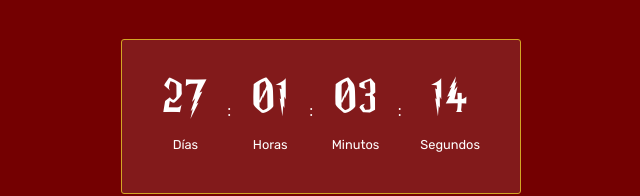
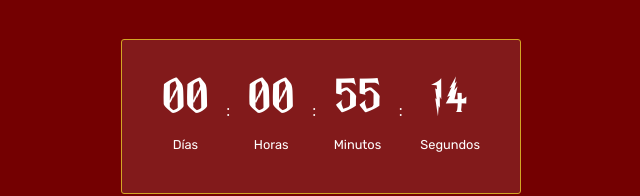
Before and after one commit to eg-delacruz/Cumple-Rafa-2023, a Next.js app: page / in a window 1280 px wide. Shown: the part 512-708 px from the top of the page, without its empty margins (319-959 px from the left). Built offline with nearby package versions, Linux system fonts and the light colour scheme.

Commit message:
Checking project countdown in production

```diff
--- a/components/Pages/Timer/Timer.tsx
+++ b/components/Pages/Timer/Timer.tsx
@@ -10,9 +10,10 @@ import fantasmitas from '@assets/gifs/fantasmitas.gif';
 //Types
 type Props = {
   date: string;
+  setPage: (page: number) => void;
 };
 
-const Timer = ({ date }: Props) => {
+const Timer = ({ date, setPage }: Props) => {
   const alreadyPassed = new Date(date).getTime() - new Date().getTime() < 0;
 
   const [timerDays, setTimerDays] = useState('00');
@@ -45,8 +46,8 @@ const Timer = ({ date }: Props) => {
               // If seconds is greater than 0, return the seconds - 1
               return (seconds - 1).toString().padStart(2, '0');
             } else {
-              console.log('Finished after the date has passed');
               //Set the next page here
+              setPage(1);
               clearInterval(countdownInterval);
               return '00';
             }
@@ -70,8 +71,8 @@ const Timer = ({ date }: Props) => {
 
         // If distance is less than 0, clear the interval and set the timer to 00
         if (distance < 0) {
-          console.log('Finished exactly when the date has passed');
           //Set the next page here
+          setPage(1);
           clearInterval(interval.current);
           setTimerDays('00');
           setTimerHours('00');
--- a/pages/index.tsx
+++ b/pages/index.tsx
@@ -10,6 +10,7 @@ import Joke from '@components/Pages/Joke/Joke';
 export default function Home() {
   //TODO: to avoit having to clear the local storage, use a state while depeloping the app, and then change it to use the local storage
   const [page, setPage] = useLocalStorage('page', 0);
+  console.log({ page });
 
   //TODO: pass the setPage function to the Timer component
   //TODO: Create a button for each Hogwarts house
@@ -26,7 +27,8 @@ export default function Home() {
       </Head>
 
       <main>
-        <Timer date='December 27 2023 10:30:00' />
+        {/* <Timer date='December 27 2023 10:30:00' setPage={setPage} /> */}
+        <Timer date='November 30 2023 10:22:00' setPage={setPage} />
       </main>
     </>
   );
```
